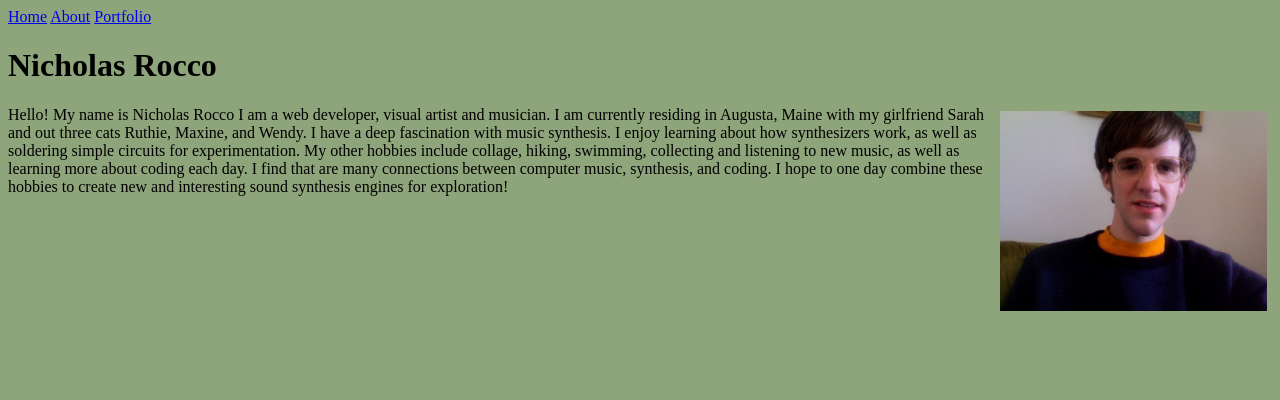
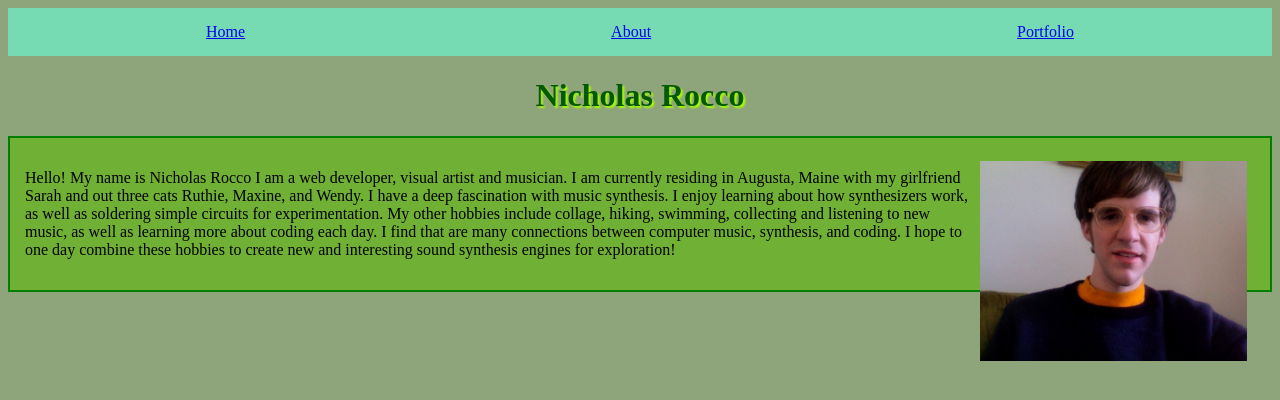
Before and after one commit to NickRoccodev11/block12-personal-project, a plain HTML site: page index.html in a window 1280 px wide. Drawn offline with Linux system fonts and the light colour scheme.

Commit message:
added color styles, centered elements

```diff
--- a/index.css
+++ b/index.css
@@ -1,8 +1,24 @@
 body{
     background-color: rgb(142, 164, 122);
+}
+nav{
+    display:flex;
+    justify-content: space-around ;
+    background-color: rgb(118, 219, 179);
+    padding: 15px;
+}
+#home-title{
+    text-align: center;
+    color: rgb(3, 90, 3);
+    text-shadow: 2px 2px 2px rgb(166, 255, 0);
 }
 #nick{
 height:200px;
 float: right;
-margin: 5px;
+margin: 8px;
 }
+#container{
+    background-color:rgb(112, 176, 53);
+    padding: 15px;
+    border: 2px solid green;
+}
--- a/index.html
+++ b/index.html
@@ -18,7 +18,7 @@
     </header>
 
     <main>
-        <h1>Nicholas Rocco</h1>
+        <h1 id="home-title">Nicholas Rocco</h1>
 <div id ="container">
         <img id="nick" src="img/28110_557099616204_1023620_n.jpg" alt="Nicholas Rocco as a younger man">
         <p id="intro-paragraph">Hello! My name is Nicholas Rocco I am a web developer, visual artist and musician. I
```
